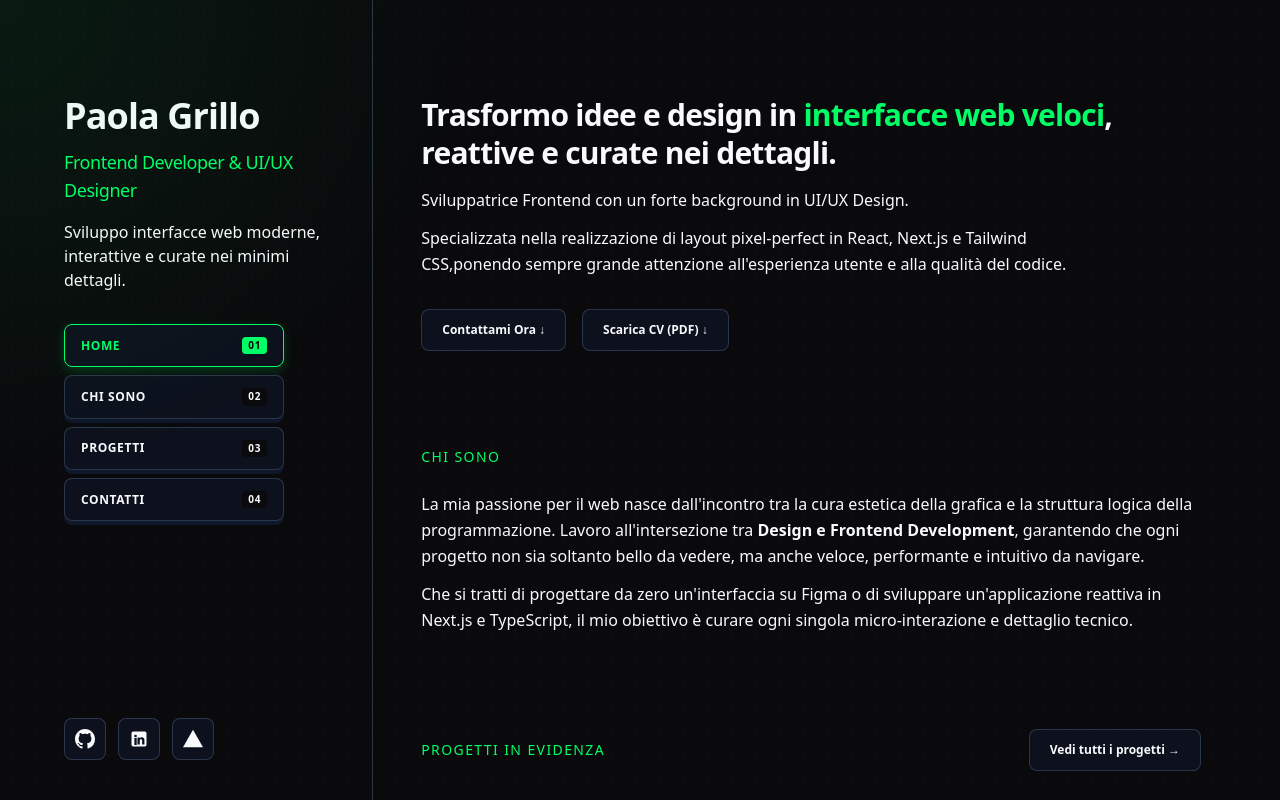
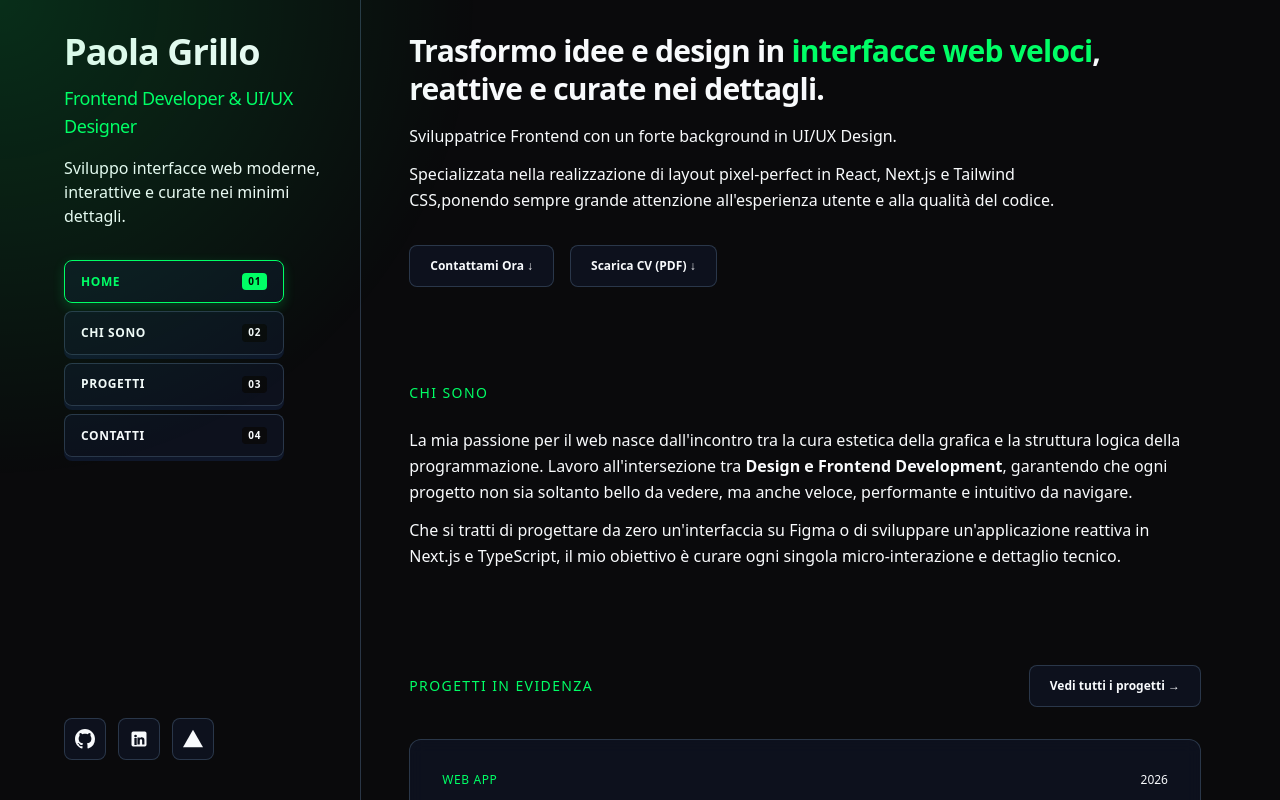
Before and after one commit to paolagrillo/Portfolio, a Next.js app: page / in a window 1280 px wide. Shown: the top 800 px of the page. Built offline with nearby package versions, Linux system fonts and the light colour scheme.

Commit message:
Reduce top padding in page layout

```diff
--- a/app/chi-sono/page.tsx
+++ b/app/chi-sono/page.tsx
@@ -128,7 +128,7 @@ export default function Page() {
 
           {/* COLONNA SINISTRA */}
           <div className="lg:w-4/12 xl:w-3/12 lg:sticky lg:top-0 lg:h-screen lg:pr-4">
-            <header className="flex h-full flex-col justify-between lg:pt-24 lg:pb-10 py-12">
+            <header className="flex h-full flex-col justify-between pt-6 lg:pt-8 lg:pb-10 pb-6">
               <div>
                 <h1 className="text-3xl font-bold tracking-tight text-text-main lg:text-4xl 2xl:text-5xl">
                   Paola Grillo
@@ -228,7 +228,7 @@ export default function Page() {
           </div>
 
           {/* COLONNA DESTRA */}
-          <main id="content" className="pt-24 lg:w-8/12 xl:w-9/12 lg:py-24 lg:pl-12 lg:border-l lg:border-border-custom space-y-24">
+          <main id="content" className="pt-6 lg:pt-8 lg:pb-24 lg:w-8/12 xl:w-9/12 lg:pl-12 lg:border-l lg:border-border-custom space-y-24">
 
             {/* CHI SONO */}
             <section id="about" className="scroll-mt-16 md:scroll-mt-24">
--- a/app/contatti/page.tsx
+++ b/app/contatti/page.tsx
@@ -40,7 +40,7 @@ export default function ContactsPage() {
 
           {/* COLONNA SINISTRA (HEADER & NAV) */}
           <div className="lg:w-4/12 xl:w-3/12 lg:sticky lg:top-0 lg:h-screen lg:pr-4">
-            <header className="flex h-full flex-col justify-between lg:pt-24 lg:pb-10 py-12">
+            <header className="flex h-full flex-col justify-between pt-6 lg:pt-8 lg:pb-10 pb-6">
               <div>
                 <h1 className="text-3xl font-bold tracking-tight text-text-main lg:text-4xl 2xl:text-5xl">
                   Paola Grillo
@@ -182,8 +182,7 @@ export default function ContactsPage() {
           </div>
 
           {/* COLONNA DESTRA (CONTENUTO CONTATTI) */}
-          <main id="content" className="pt-24 lg:w-8/12 xl:w-9/12 lg:py-24 lg:pl-12 lg:border-l lg:border-border-custom space-y-24">
-
+<main id="content" className="pt-6 lg:pt-8 lg:pb-24 lg:w-8/12 xl:w-9/12 lg:pl-12 lg:border-l lg:border-border-custom space-y-24">
             <section id="contact" className="scroll-mt-16 md:scroll-mt-24 max-w-2xl">
 
               {/* Badge Status Immediato */}
--- a/app/page.tsx
+++ b/app/page.tsx
@@ -20,26 +20,24 @@ export default function Page() {
       <div
         className="pointer-events-none fixed inset-0 z-0 opacity-20"
         style={{
-          backgroundImage: `radial-gradient(rgba(255, 255, 255, 0.15) 1px, transparent 1px), linear-gradient(to right, rgba(255, 255, 255, 0.03) 1px, transparent 1px), linear-gradient(to bottom, rgba(255, 255, 255, 0.03) 1px, transparent 1px)`,
+          backgroundImage: `radial-gradient var(--bg-primary) 1px, transparent 1px), linear-gradient(to right,  var(--bg-primary) 1px, transparent 1px), linear-gradient(to bottom,  var(--bg-primary) 1px, transparent 1px)`,
           backgroundSize: '24px 24px, 48px 48px, 48px 48px'
         }}
       />
 
       {/* Spotlight */}
-      <div
-        className="pointer-events-none fixed -inset-px z-30 transition-opacity duration-300"
+      <div className="pointer-events-none fixed -inset-px z-30 transition-opacity duration-300"
         style={{
-          background: `radial-gradient(600px circle at ${mousePosition.x}px ${mousePosition.y}px, rgba(0, 255, 102, 0.07), transparent 80%)`,
-        }}
+background: `radial-gradient(600px circle at ${mousePosition.x}px ${mousePosition.y}px, color-mix(in srgb, var(--accent-color) 15%, transparent), transparent 80%)`,        }}
       />
 
       {/* Contenitore Principale */}
       <div className="relative z-10 mx-auto max-w-7xl px-6 md:px-12 lg:px-16">
-        <div className="lg:flex lg:justify-between lg:gap-8 lg:items-start">
+        <div className="lg:flex lg:justify-between lg:gap-4 lg:items-start">
 
           {/* COLONNA SINISTRA */}
           <div className="lg:w-4/12 xl:w-3/12 lg:sticky lg:top-0 lg:h-screen lg:pr-4">
-            <header className="flex h-full flex-col justify-between lg:pt-24 lg:pb-10 py-12">
+            <header className="flex h-full flex-col justify-between pt-6 lg:pt-8 lg:pb-10 pb-6">
               <div>
                 <h1 className="text-3xl font-bold tracking-tight text-text-main lg:text-4xl 2xl:text-5xl">
                   Paola Grillo
@@ -175,7 +173,7 @@ export default function Page() {
           </div>
 
           {/* COLONNA DESTRA */}
-          <main id="content" className="pt-24 lg:w-8/12 xl:w-9/12 lg:py-24 lg:pl-12 lg:border-l lg:border-border-custom space-y-24">
+          <main id="content" className="pt-6 lg:pt-8 lg:pb-24 lg:w-8/12 xl:w-9/12 lg:pl-12 lg:border-l lg:border-border-custom space-y-24">
 
             {/* 1. HERO SECTION */}
             <section id="home" className="scroll-mt-16 md:scroll-mt-24">
--- a/app/progetti/page.tsx
+++ b/app/progetti/page.tsx
@@ -40,7 +40,7 @@ export default function Page() {
 
       {/* COLONNA SINISTRA */}
           <div className="lg:w-4/12 xl:w-3/12 lg:sticky lg:top-0 lg:h-screen lg:pr-4">
-            <header className="flex h-full flex-col justify-between lg:pt-24 lg:pb-10 py-12">
+            <header className="flex h-full flex-col justify-between pt-6 lg:pt-8 lg:pb-10 pb-6">
               <div>
                 <h1 className="text-3xl font-bold tracking-tight text-text-main lg:text-4xl 2xl:text-5xl">
                   Paola Grillo
@@ -176,8 +176,7 @@ export default function Page() {
           </div>
 
           {/* COLONNA DESTRA */}
-          <main id="content" className="pt-24 lg:w-8/12 xl:w-9/12 lg:py-24 lg:pl-12 lg:border-l lg:border-border-custom space-y-8">
-
+<main id="content" className="pt-6 lg:pt-8 lg:pb-24 lg:w-8/12 xl:w-9/12 lg:pl-12 lg:border-l lg:border-border-custom space-y-24">
             {/* Scheda 1 */}
             <div className="group relative rounded-xl border border-border-custom bg-bg-card p-6 sm:p-8 backdrop-blur-sm transition-all hover:border-accent/50">
               <div className="flex flex-col gap-4">
```
